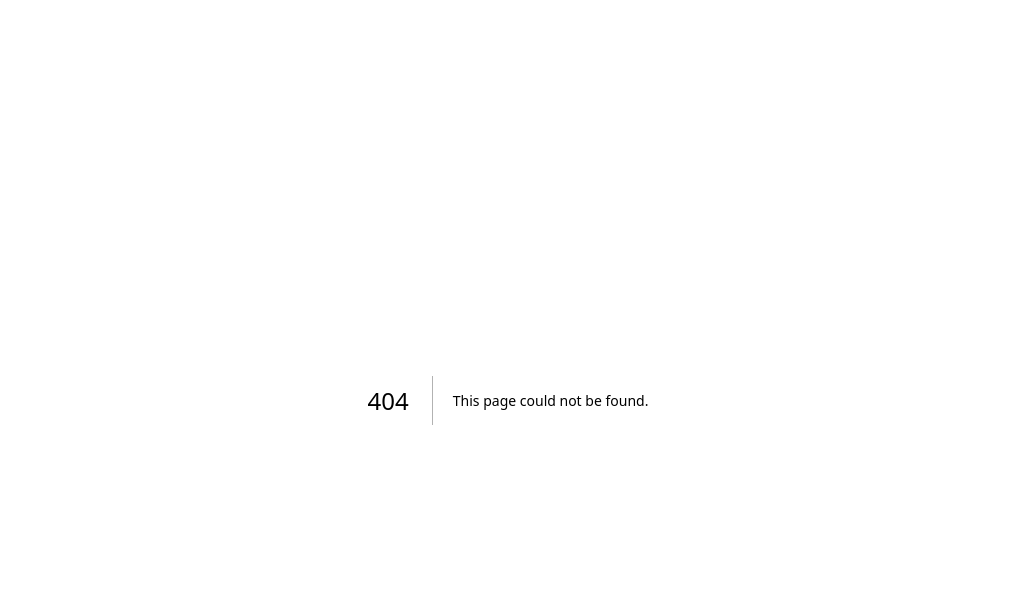
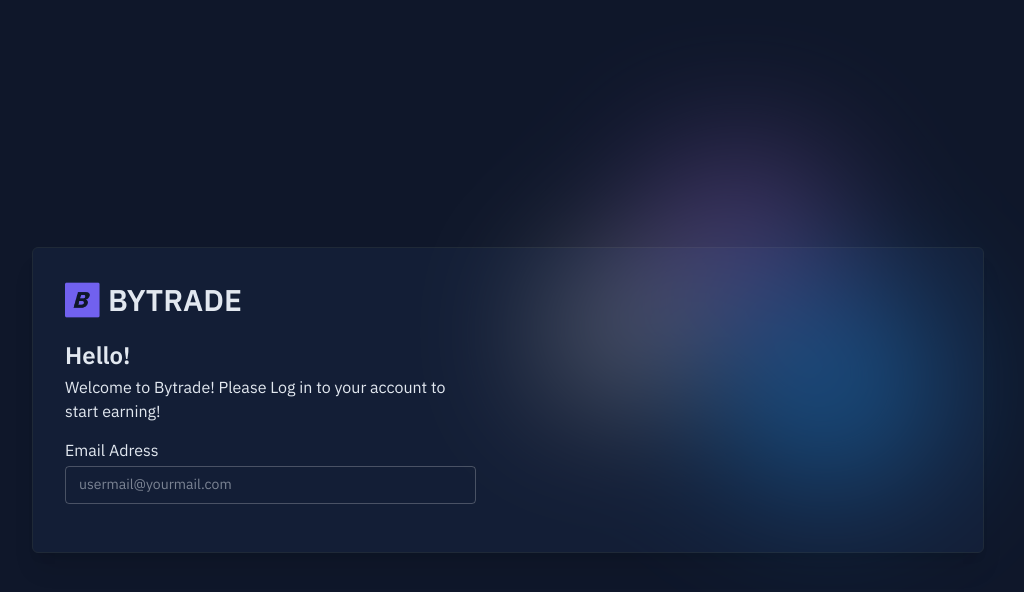
Before and after one commit to arricodyanto/bytrade-landing, a Next.js app: page /sign-in in a window 1280 px wide. Before the commit this address had no page. Shown: the top 592 px of the page, without its empty margins (132-1156 px from the left). Built offline with nearby package versions, Linux system fonts and the light colour scheme.

Commit message:
Add Login Page to route /sign-in

```diff
--- a/package.json
+++ b/package.json
@@ -4,10 +4,10 @@
   "private": true,
   "scripts": {
     "dev": "next dev",
+    "generate": "npx tailwindcss -i ./src/styles/globals.css -o ./src/styles/generated.css",
     "build": "next build",
     "start": "next start",
-    "lint": "next lint",
-    "generate": "npx tailwindcss -i ./src/styles/globals.css -o ./src/styles/generated.css"
+    "lint": "next lint"
   },
   "dependencies": {
     "@emotion/react": "^11.10.6",
--- a/src/common/components/atoms/ButtonContained/index.tsx
+++ b/src/common/components/atoms/ButtonContained/index.tsx
@@ -7,7 +7,7 @@
     label,
   } = props
   return (
-    <Button variant='contained' color='primary' size='small' className='bg-primary capitalize text-[16px] rounded-[2px]' {...props} sx={{
+    <Button variant='contained' color='primary' size='small' className='capitalize text-[16px] rounded-[2px]' {...props} sx={{
        paddingX: 2.5,
     }}>{label}</Button>
   )
--- a/src/common/components/atoms/TabsContainerVer/index.tsx
+++ b/src/common/components/atoms/TabsContainerVer/index.tsx
@@ -12,9 +12,6 @@
           display: 'flex',
           flexDirection: 'column',
           // justifyContent: 'flex-start',
-          '& .Mui-selected': {
-            color: '#E2E8F1'
-          }
         }),
         flexContainerVertical: ({ theme }) => theme.unstable_sx({
           display: 'flex',
--- /dev/null
+++ b/src/common/components/atoms/TextfieldLabel/index.tsx
@@ -0,0 +1,33 @@
+import React from 'react'
+import { TTextfieldLabelProps } from '@/common/types/textfield'
+import { FormControl, FormLabel, TextField } from '@mui/material'
+
+export default function TextfieldLabel(props: TTextfieldLabelProps) {
+    const { label } = props
+  return (
+    <FormControl className='mb-4 w-full'>
+        <FormLabel className='mb-1 text-md text-text-primary'>
+            {label}
+        </FormLabel>
+        <TextField fullWidth {...props} label='' variant='outlined' size='small' inputProps={{style: {fontSize: 14 }}} sx={{
+            '& .MuiOutlinedInput-root': {
+                '&:hover fieldset': {
+                    borderColor: '#7161EF',
+                },
+            },
+            '& .MuiInputBase-root': {
+                height: 38,
+                transition: 'height 0.3s',
+            },
+            '& .Mui-focused': {
+                height: 48,
+                transition: 'height 0.3s',
+            },
+            '& .Mui-disabled': {
+                '&:hover fieldset': { borderColor: '#bfc0c2' },
+                    backgroundColor: '#E2E8F0'
+                }
+            }} InputLabelProps={{ style: {fontSize: 14}}}/>
+    </FormControl>
+  )
+}
--- a/src/common/components/organism/Appnav/index.tsx
+++ b/src/common/components/organism/Appnav/index.tsx
@@ -78,10 +78,10 @@
                                     <List className='absolute bottom-8'>
                                         <ListItem className='w-[240px] justify-center py-4'>
                                             <Stack direction='row' spacing={1}>
-                                                <Link href='/'>
+                                                <Link href='/register'>
                                                     <ButtonContained label='Register' />
                                                 </Link>
-                                                <Link href='/'>
+                                                <Link href='/sign-in'>
                                                     <ButtonOutlined label='Login' />
                                                 </Link>
                                             </Stack>
@@ -111,8 +111,12 @@
                                     </>
                                 )
                             })}
-                            <ButtonContained label='Register' />
-                            <ButtonOutlined label='Login' />
+                            <Link href='/register'>
+                                <ButtonContained label='Register' />
+                            </Link>
+                            <Link href='/sign-in'>
+                                <ButtonOutlined label='Login' />
+                            </Link>
                         </Stack>
                     </Grid>
                 </Grid>
--- a/src/common/components/organism/Footer/index.tsx
+++ b/src/common/components/organism/Footer/index.tsx
@@ -23,7 +23,9 @@
                     <Typography variant='h5' className='font-bold mb-2'>
                         Start earning today
                     </Typography>
-                    <ButtonContained label='Register Now' size='large' fullWidth className='bg-primary capitalize text-[16px] rounded-[4px] font-bold' />
+                    <Link href='/register'>
+                        <ButtonContained label='Register Now' size='large' fullWidth className='py-3 capitalize text-[16px] rounded-[4px] font-bold' />
+                    </Link>
                 </Grid>
                 <Grid item xs={12} md={6} lg={3} className='xs:text-start lg:text-end'>
                     <Typography variant='h5' className='font-bold mb-2'>
--- a/src/common/components/organism/HeroSite/index.tsx
+++ b/src/common/components/organism/HeroSite/index.tsx
@@ -16,7 +16,7 @@
                         A Word-Class Exchange Platform that empowered to catch your best opportunities
                     </Typography>
                     <Stack direction='row' spacing={3} alignItems='cemter'>
-                    <Button variant='contained' size='large' className='bg-primary font-bold text-[16px] rounded-[5px] py-3 max-w-[55%]'>Get Started →</Button>
+                    <Button variant='contained' size='large' className='font-bold text-[16px] rounded-[5px] py-3 max-w-[55%]'>Get Started →</Button>
                     <Link href='#'>
                         <Image src='/appstore.png' width={35} height={35} alt='Get on Apple Store' className='hover:brightness-75 transition' />
                     </Link>
--- /dev/null
+++ b/src/common/types/textfield/index.ts
@@ -0,0 +1,5 @@
+import { TextFieldProps } from "@mui/material"
+
+export type TTextfieldLabelProps = TextFieldProps & {
+    label: string
+}
--- /dev/null
+++ b/src/pages/sign-in.tsx
@@ -0,0 +1,44 @@
+import BackgorundGradient from '@/common/components/atoms/BackgroundGradient'
+import ContainerPage from '@/common/components/atoms/ContainerPage'
+import TextfieldLabel from '@/common/components/atoms/TextfieldLabel'
+import { Box, Grid, Stack, Typography } from '@mui/material'
+import Head from 'next/head'
+import Image from 'next/image'
+import Link from 'next/link'
+import React from 'react'
+
+export default function SignIn() {
+  return (
+    <>
+        <Head>
+            <title>Login - Bytrade</title>
+        </Head>
+        <Box className='relative'>
+            <BackgorundGradient />
+        </Box>
+        <Stack className='h-screen grid place-items-center'>
+            <ContainerPage className='lg:max-w-[1000px]'>
+                <Box className='bg-[#131e36] border border-gray-800 rounded-md shadow-xl'>
+                    <Grid container>
+                        <Grid item xs={12} md={6} p={4}>
+                            <Stack marginBottom={2}>
+                                <Link href='/' className='w-fit mb-4'>
+                                    <Stack direction='row' spacing={1} className='flex items-center text-lg hover:brightness-110'>
+                                        <Image src='/bytrade-logo.png' width={35} height={35} alt='Bytrade - Logo' />
+                                        <Typography variant='h5' className='font-bold uppercase text-[30px] text-text-primary'>Bytrade</Typography>
+                                    </Stack>
+                                </Link>
+                                <Typography variant='h6' className='font-bold text-[24px]'>Hello!</Typography>
+                                <Typography variant='body1' className=''>Welcome to Bytrade! Please Log in to your account to start earning!</Typography>
+                            </Stack>
+                            <Box component='form' action='/' method='post'>
+                                <TextfieldLabel label='Email Adress' name='email' placeholder='usermail@yourmail.com' />
+                            </Box>
+                        </Grid>
+                    </Grid>
+                </Box>
+            </ContainerPage>
+        </Stack>
+    </>
+  )
+}
--- a/src/styles/generated.css
+++ b/src/styles/generated.css
@@ -574,6 +574,10 @@
   right: 0px !important;
 }
 
+.mb-1 {
+  margin-bottom: 0.25rem !important;
+}
+
 .mb-2 {
   margin-bottom: 0.5rem !important;
 }
@@ -644,6 +648,11 @@
   width: 240px !important;
 }
 
+.w-fit {
+  width: -moz-fit-content !important;
+  width: fit-content !important;
+}
+
 .w-full {
   width: 100% !important;
 }
@@ -677,6 +686,10 @@
 
 .resize {
   resize: both !important;
+}
+
+.place-items-center {
+  place-items: center !important;
 }
 
 .content-center {
@@ -725,8 +738,16 @@
   border-radius: 0.5rem !important;
 }
 
+.rounded-md {
+  border-radius: 0.375rem !important;
+}
+
 .rounded-none {
   border-radius: 0px !important;
+}
+
+.border {
+  border-width: 1px !important;
 }
 
 .border-gray-600 {
@@ -734,19 +755,24 @@
   border-color: rgb(75 85 99 / var(--tw-border-opacity)) !important;
 }
 
+.border-gray-800 {
+  --tw-border-opacity: 1 !important;
+  border-color: rgb(31 41 55 / var(--tw-border-opacity)) !important;
+}
+
 .bg-\[\#0F172A\] {
   --tw-bg-opacity: 1 !important;
   background-color: rgb(15 23 42 / var(--tw-bg-opacity)) !important;
 }
 
+.bg-\[\#131e36\] {
+  --tw-bg-opacity: 1 !important;
+  background-color: rgb(19 30 54 / var(--tw-bg-opacity)) !important;
+}
+
 .bg-\[\#1F2A45\] {
   --tw-bg-opacity: 1 !important;
   background-color: rgb(31 42 69 / var(--tw-bg-opacity)) !important;
-}
-
-.bg-primary {
-  --tw-bg-opacity: 1 !important;
-  background-color: rgb(113 97 239 / var(--tw-bg-opacity)) !important;
 }
 
 .object-contain {
@@ -817,8 +843,16 @@
   font-size: 20px !important;
 }
 
+.text-\[24px\] {
+  font-size: 24px !important;
+}
+
 .text-\[27px\] {
   font-size: 27px !important;
+}
+
+.text-\[30px\] {
+  font-size: 30px !important;
 }
 
 .text-\[35px\] {
@@ -862,6 +896,11 @@
   color: rgb(75 209 32 / var(--tw-text-opacity)) !important;
 }
 
+.text-text-primary {
+  --tw-text-opacity: 1 !important;
+  color: rgb(226 232 240 / var(--tw-text-opacity)) !important;
+}
+
 .text-text-secondary {
   --tw-text-opacity: 1 !important;
   color: rgb(148 163 184 / var(--tw-text-opacity)) !important;
@@ -873,6 +912,12 @@
 
 .opacity-\[0\.98\] {
   opacity: 0.98 !important;
+}
+
+.shadow-xl {
+  --tw-shadow: 0 20px 25px -5px rgb(0 0 0 / 0.1), 0 8px 10px -6px rgb(0 0 0 / 0.1) !important;
+  --tw-shadow-colored: 0 20px 25px -5px var(--tw-shadow-color), 0 8px 10px -6px var(--tw-shadow-color) !important;
+  box-shadow: var(--tw-ring-offset-shadow, 0 0 #0000), var(--tw-ring-shadow, 0 0 #0000), var(--tw-shadow) !important;
 }
 
 .blur {
@@ -1070,6 +1115,10 @@
     width: 55% !important;
   }
 
+  .lg\:max-w-\[1000px\] {
+    max-width: 1000px !important;
+  }
+
   .lg\:-translate-y-0 {
     --tw-translate-y: -0px !important;
     transform: translate(var(--tw-translate-x), var(--tw-translate-y)) rotate(var(--tw-rotate)) skewX(var(--tw-skew-x)) skewY(var(--tw-skew-y)) scaleX(var(--tw-scale-x)) scaleY(var(--tw-scale-y)) !important;
```
